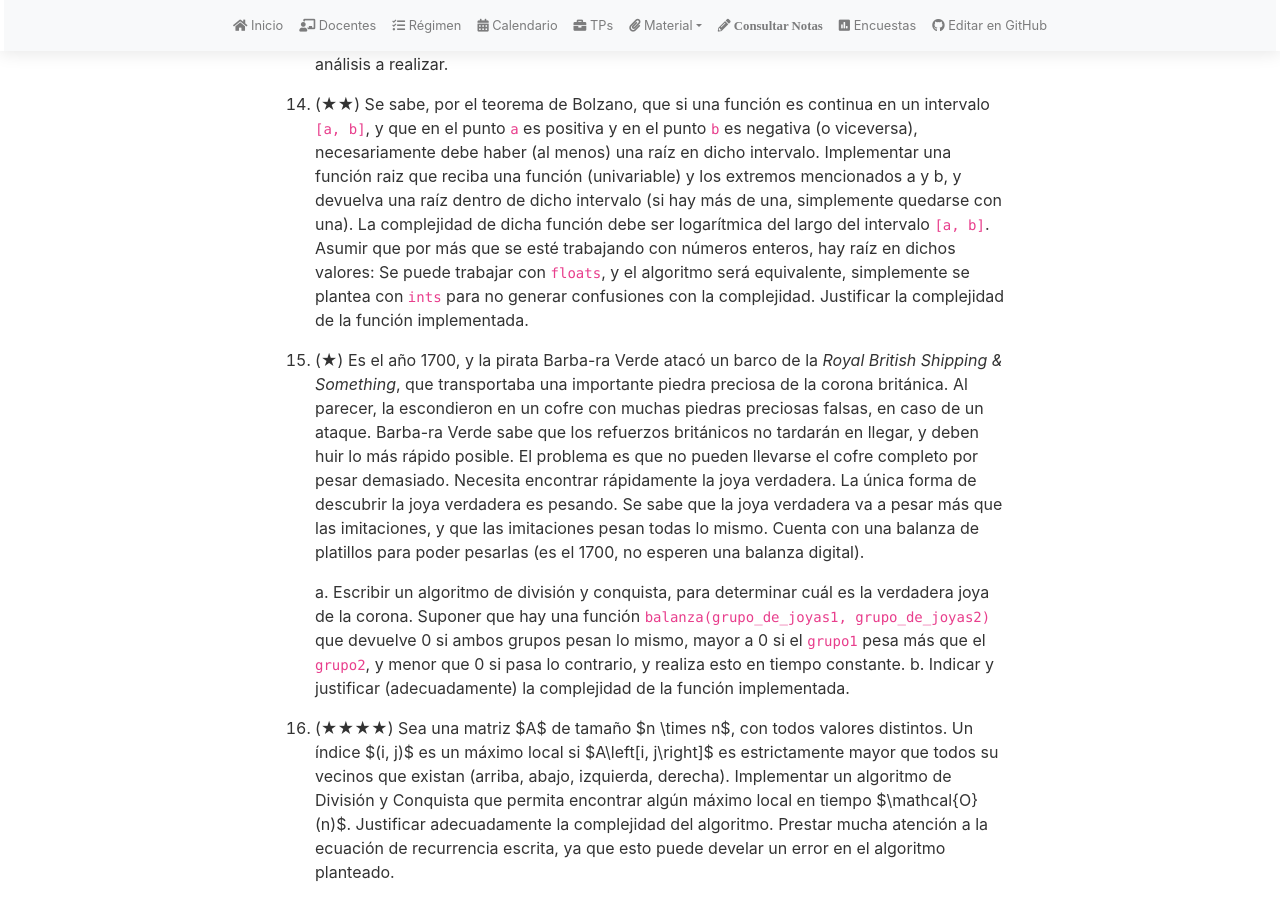
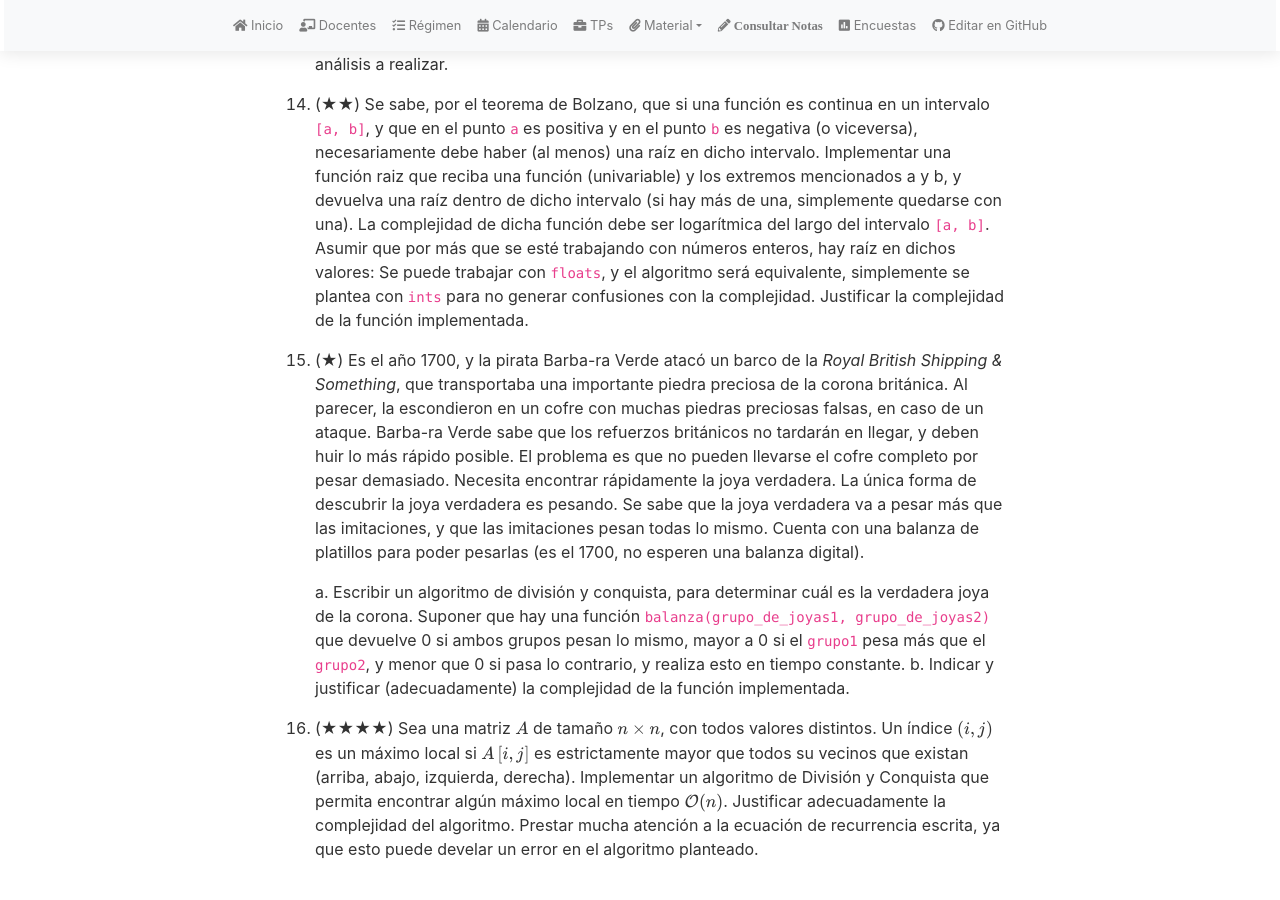
Before and after one commit to algoritmos-rw/tda_bg, a Jekyll site: the page built from material/guias/dyc.md, in a window 1280 px wide and 900 px high, scrolled down 6133 px. Built offline with Jekyll 4.4.1, drawn with Linux system fonts in a browser that asks for light colours; nearby versions of some CDN libraries; our own code applies the rules of GitHub Pages for plain Markdown files; after the commit the page ends 7010 px from its top, so only the background shows below that.

Commit message:
Update dyc.md

```diff
--- a/material/guias/dyc.md
+++ b/material/guias/dyc.md
@@ -261,10 +261,10 @@ Es interesante notar que con el enfoque de división y conquista, se aprovechan
     constante.
     b. Indicar y justificar (adecuadamente) la complejidad de la función implementada.
 
-1.  (★★★★) Sea una matriz $A$ de tamaño $n \times n$, con todos valores distintos. Un índice $(i, j)$ es
-	un máximo local si $A\left[i, j\right]$ es estrictamente mayor que todos su vecinos que existan
+1.  (★★★★) Sea una matriz $$A$$ de tamaño $$n \times n$$, con todos valores distintos. Un índice $$(i, j)$$ es
+	un máximo local si $$A\left[i, j\right]$$ es estrictamente mayor que todos su vecinos que existan
 	(arriba, abajo, izquierda, derecha). Implementar un algoritmo de División y Conquista que permita
-	encontrar algún máximo local en tiempo $\mathcal{O}(n)$. Justificar adecuadamente la complejidad
+	encontrar algún máximo local en tiempo $$\mathcal{O}(n)$$. Justificar adecuadamente la complejidad
 	del algoritmo. Prestar mucha atención a la ecuación de recurrencia escrita, ya que esto puede develar
 	un error en el algoritmo planteado.
 
```
